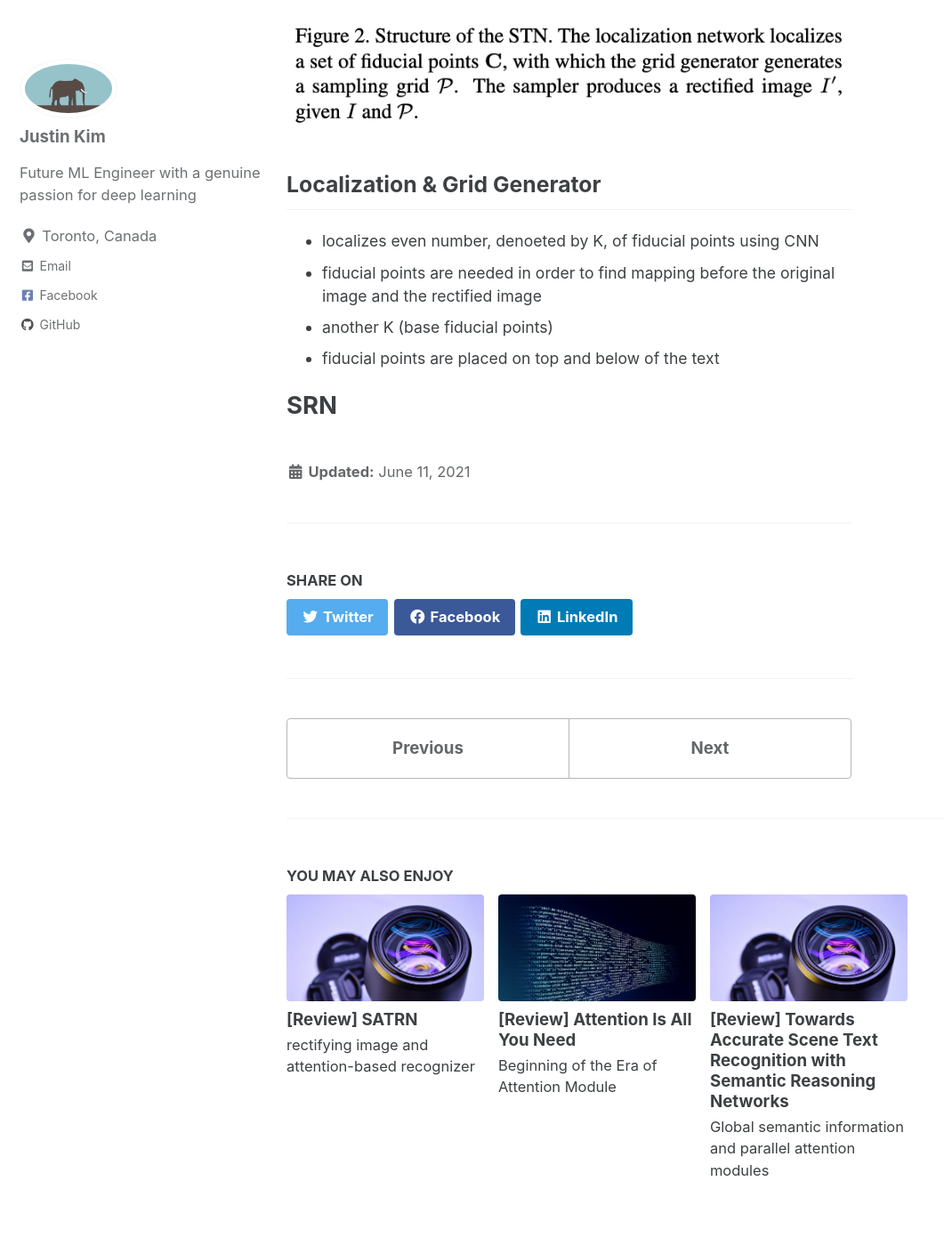
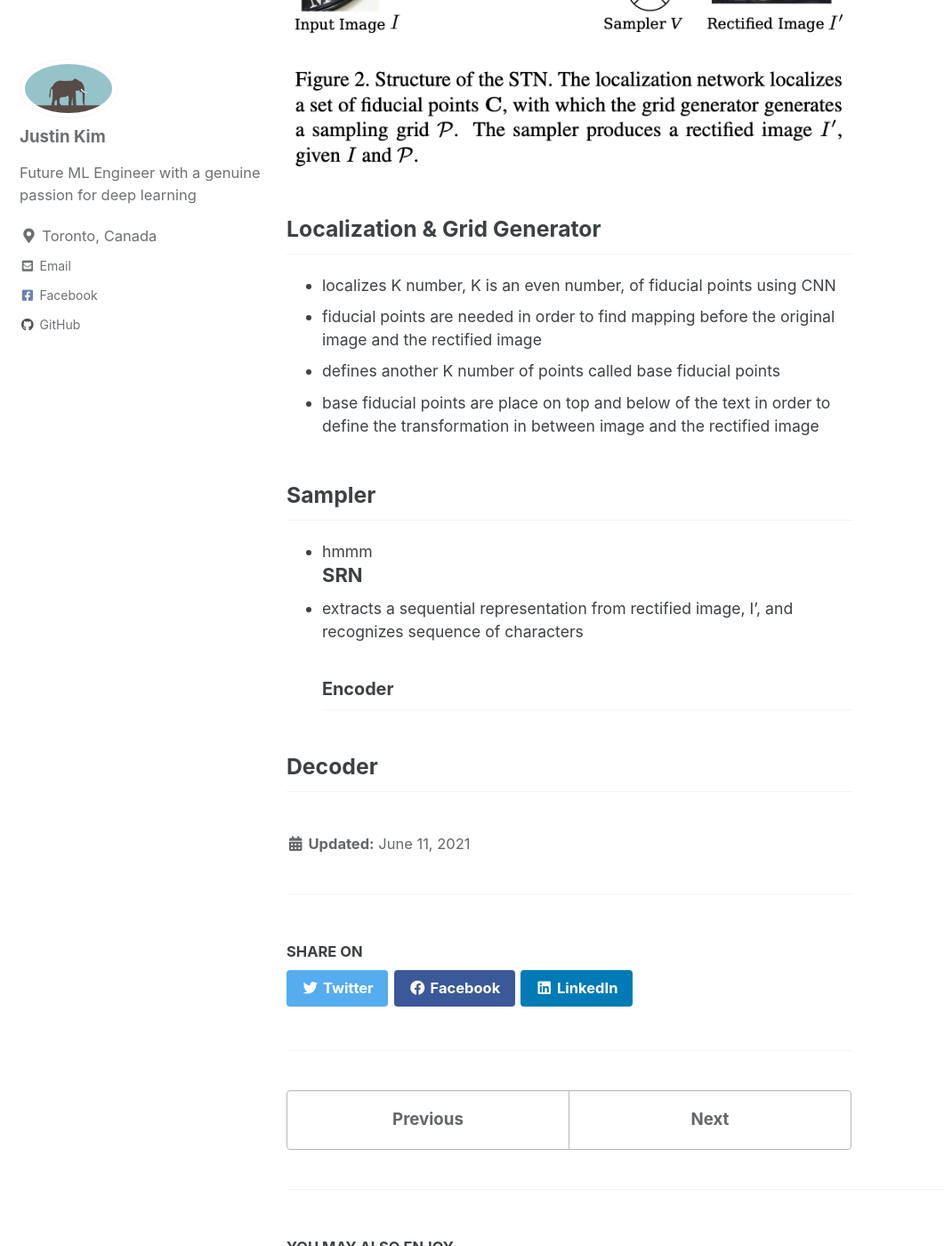
Before and after one commit to ijjustinKim/ijjustinKim.github.io, a Jekyll site: the page built from _posts/2021-06-11-rare.md, in a window 1280 px wide and 1400 px high, scrolled down 1401 px. Shown: the whole window at 89% size, without its empty margins (0-1061 px from the left). Built offline with Jekyll 4.4.1, drawn with Linux system fonts in a browser that asks for light colours; cached includes are drawn as plain includes; some of the changed text lies outside the part shown.

Commit message:
showing editing message

```diff
--- a/_posts/2021-06-11-rare.md
+++ b/_posts/2021-06-11-rare.md
@@ -23,13 +26,19 @@ header:
   <img src="/assets/images/posts/RARE/STN.png">
 </p>
 ## Localization & Grid Generator
-- localizes even number, denoeted by K, of fiducial points using CNN
+- localizes K number, K is an even number, of fiducial points using CNN
 - fiducial points are needed in order to find mapping before the original image and the rectified image
-- another K (base fiducial points)
-- fiducial points are placed on top and below of the text
+- defines another K number of points called base fiducial points
+- base fiducial points are place on top and below of the text in order to define the transformation in between image and the rectified image
 
+## Sampler
+<!-- not sure if necessary to write about it -->
+- hmmm
 # SRN
+- extracts a sequential representation from rectified image, I', and recognizes sequence of characters
+## Encoder
 
+## Decoder
 
 
 <!--
```
Also changed, not shown: other parts of _posts/2021-06-11-rare.md (+4 -1 lines), _posts/2021-06-16-satrn.md (+2 -10 lines).
